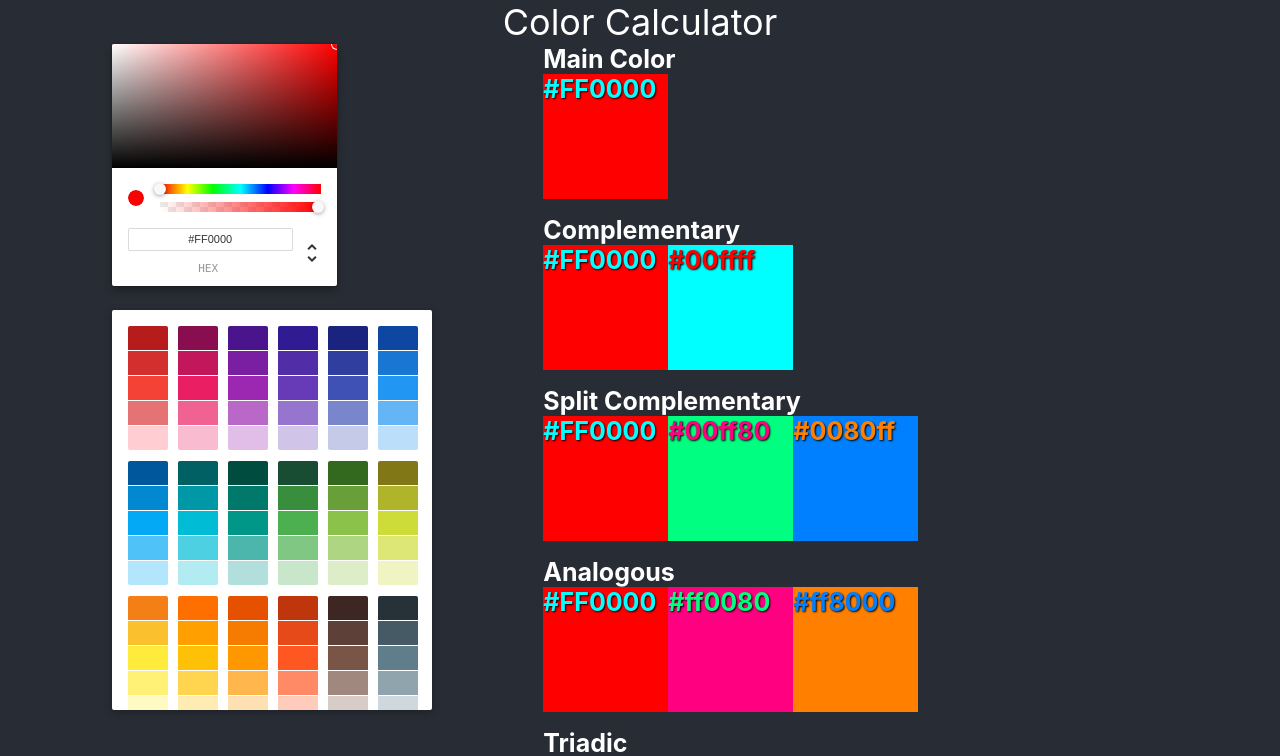
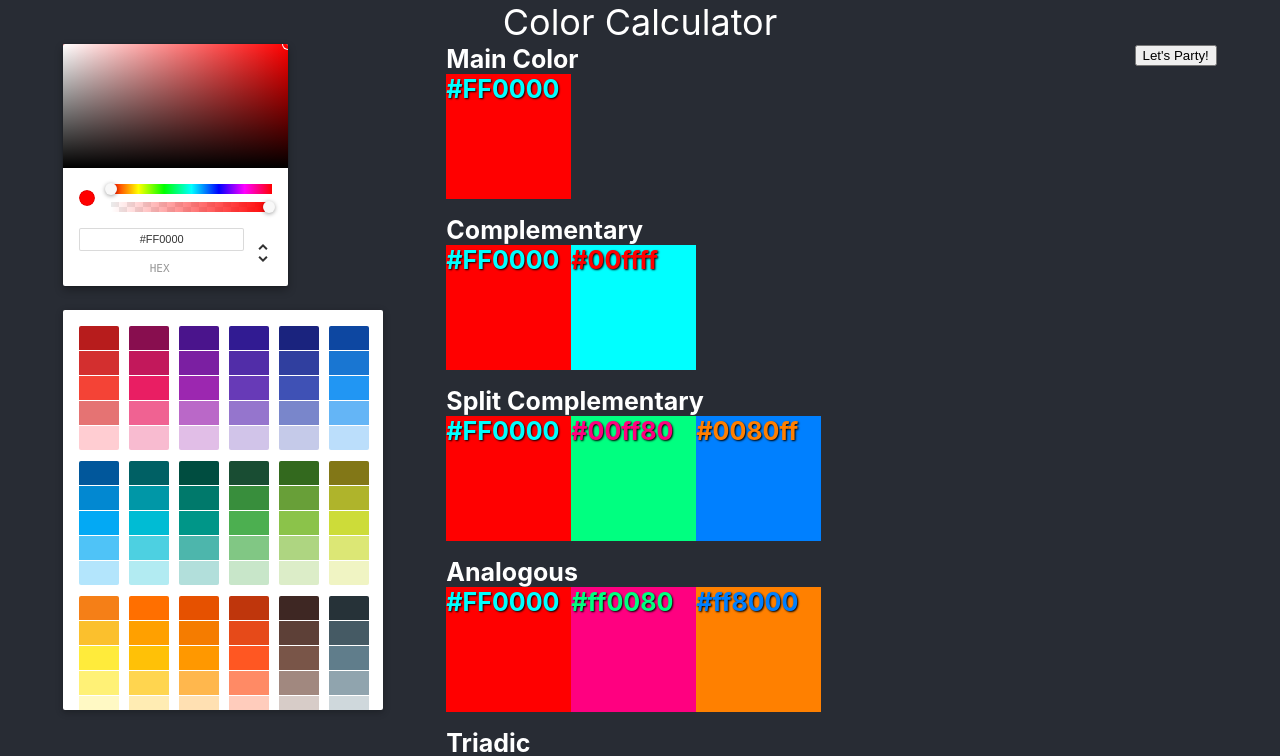
Before and after one commit to LuoKevin/color-calculator, a React (Create React App) app: page / in a window 1280 px wide. Shown: the top 756 px of the page. Built offline with nearby package versions, Linux system fonts and the light colour scheme.

Commit message:
party button!

```diff
--- a/src/color/components/ColorApp.tsx
+++ b/src/color/components/ColorApp.tsx
@@ -1,21 +1,45 @@
-import {useState} from 'react';
+import {useEffect, useRef, useState} from 'react';
 import colorPicker from './ColorPicker';
 import ColorViewer from "./ColorViewer"
 import { ColorWheelProvider } from '../interfaces/ColorWheel'
 import './Color.css';
+import { hexToHsl, hslToHex } from '../converters/Equations';
+import RaveButton from './RaveButton';
 
 
 function ColorApp() {
     const [colorWheel, setColorWheel] = useState(new ColorWheelProvider("#FF0000"))
+    const [raveTime, setRaveTime] = useState(false)
 
     const appStyle = {
         // display: 'flex',
         // flexDirection: 'row' as 'row',
     }
 
+    useEffect(() => {
+        if(raveTime) {
+            let hsl = hexToHsl(colorWheel.mainColor);
+            let hue = hsl[0];
+
+            const shiftColor = () => {
+                hue = (hue + 1) % 360;
+                let newColorWheel = new ColorWheelProvider(hslToHex(hue, hsl[1], hsl[2]))
+                setColorWheel(newColorWheel);
+            };
+
+            const intervalId = setInterval(shiftColor, 5);
+
+            return () => clearInterval(intervalId)
+        }
+        else {
+            return () => {}
+        }
+    }, [raveTime]);
+
     return (<div style={appStyle} className="Color-app">
         <div>{colorPicker(colorWheel, setColorWheel)}</div>
         <div>{ColorViewer(colorWheel)}</div>
+        <div>{RaveButton(raveTime, setRaveTime)}</div>
     </div>)
 }
 
--- a/src/color/components/ColorViewer.tsx
+++ b/src/color/components/ColorViewer.tsx
@@ -4,7 +4,6 @@ import RowMultDisplay from './RowMultDisplay';
 
 function ColorViewer(colorWheel: ColorWheel) {
     const viewerStyle = {
-        // display: 'flex',
         color: 'white',
         fontSize: '25px',
         fontWeight: 'bold',
--- /dev/null
+++ b/src/color/components/RaveButton.tsx
@@ -0,0 +1,17 @@
+import React from 'react'
+import shiftColors from '../features/shiftColors'
+import ColorWheelProvider from '../interfaces/ColorWheel'
+
+function RaveButton(raveState: boolean, setRaveState:React.Dispatch<React.SetStateAction<boolean>>) {
+    return (<div>
+        <button
+            onClick={ () => {
+                setRaveState(!raveState)
+            }}
+        >Let's Party!</button>
+
+    </div>)
+}
+
+
+export default RaveButton
--- a/src/color/converters/Equations.ts
+++ b/src/color/converters/Equations.ts
@@ -1,10 +1,9 @@
-
 export function hexToRgb(hex: string): { r: number, g: number, b: number } {
     const cleanHex = hex.replace(/^#/, '');
     const r = parseInt(cleanHex.substr(0, 2), 16);
     const g = parseInt(cleanHex.substr(2, 2), 16);
     const b = parseInt(cleanHex.substr(4, 2), 16);
-    return { r, g, b };
+    return {r, g, b};
 }
 
 export function rgbToHex(r: number, g: number, b: number): string {
--- a/src/color/features/shiftColors.tsx
+++ b/src/color/features/shiftColors.tsx
@@ -1,8 +1,7 @@
 import React, {useState, useEffect} from 'react'
 import {hexToHsl, hslToHex} from '../converters/Equations'
 
-
-export function shiftColors(initialColor: string, interval = 100) {
+export default function shiftColors(initialColor: string, interval = 100) {
     const [color, setColor] = useState(initialColor);
 
     useEffect(() => {
```
